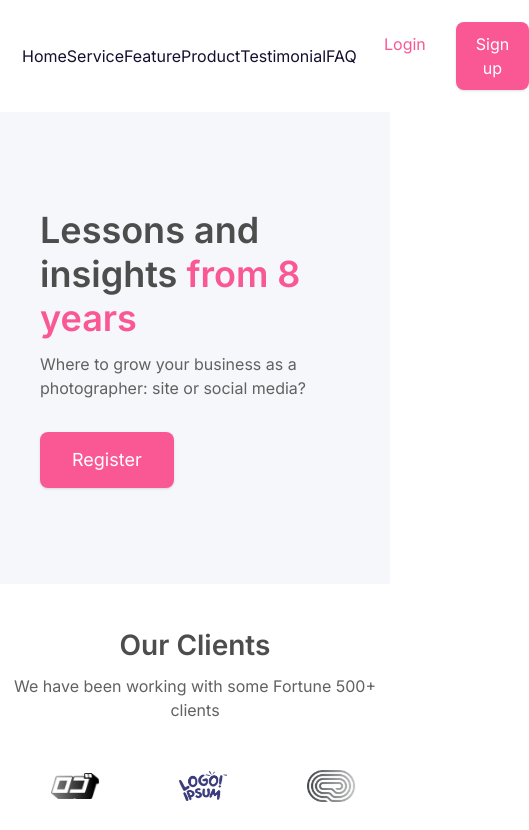
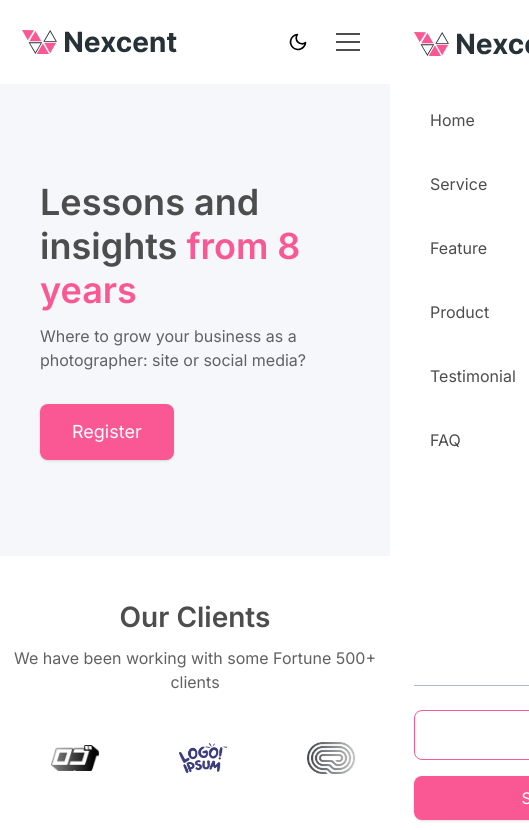
Before and after one commit to Yure7S/nexcent, a Next.js app: page / in a window 390 px wide. Shown: the top 830 px of the page, 529 px wide, since content can reach past the window. Built offline with nearby package versions, Linux system fonts and the light colour scheme.

Commit message:
feat: Responsividade do header e menu mobile

```diff
--- a/src/app/components/layout/Header.tsx
+++ b/src/app/components/layout/Header.tsx
@@ -1,25 +1,58 @@
 'use client';
 
-import { useState, useEffect } from 'react';
+import { useState, useEffect, useCallback } from 'react';
 import Image from 'next/image';
 import Link from 'next/link';
 import { Button } from '../ui/primary-buttom';
 import { ButtonSize } from '@/enums/buttom.enum';
 
+const DESKTOP_BREAKPOINT = 1080;
+const NAV_ITEMS = [
+  { label: 'Home', href: '/' },
+  { label: 'Service', href: '/' },
+  { label: 'Feature', href: '/' },
+  { label: 'Product', href: '/' },
+  { label: 'Testimonial', href: '/' },
+  { label: 'FAQ', href: '/' },
+];
+
 export function Header() {
   const [isDark, setIsDark] = useState(false);
+  const [isMobileMenuOpen, setIsMobileMenuOpen] = useState(false);
+  const [isDesktop, setIsDesktop] = useState(true);
 
+  // Detecção de tamanho de tela
+  useEffect(() => {
+    const checkScreenSize = () => {
+      const width = window.innerWidth;
+      setIsDesktop(width >= DESKTOP_BREAKPOINT);
+    };
+
+    checkScreenSize();
+
+    window.addEventListener('resize', checkScreenSize);
+
+    return () => window.removeEventListener('resize', checkScreenSize);
+  }, []);
+
+  // Fecha menu mobile apenas quando realmente muda para desktop
+  useEffect(() => {
+    if (isDesktop && isMobileMenuOpen) {
+      setIsMobileMenuOpen(false);
+    }
+  }, [isDesktop, isMobileMenuOpen]);
+
+  // Gerenciamento de tema
   useEffect(() => {
     const savedTheme = localStorage.getItem('theme');
     const systemPrefersDark = window.matchMedia('(prefers-color-scheme: dark)').matches;
+    const theme = savedTheme === 'dark' || (!savedTheme && systemPrefersDark);
 
-    const theme = savedTheme === 'dark' || (!savedTheme && systemPrefersDark);
     setIsDark(theme);
-
-    theme ? document.documentElement.classList.add('dark') : document.documentElement.classList.remove('dark')
+    theme ? document.documentElement.classList.add('dark') : document.documentElement.classList.remove('dark');
   }, []);
 
-  const toggleTheme = () => {
+  const toggleTheme = useCallback(() => {
     const newTheme = !isDark;
     setIsDark(newTheme);
 
@@ -30,11 +63,30 @@ export function Header() {
       document.documentElement.classList.remove('dark');
       localStorage.setItem('theme', 'light');
     }
+  }, [isDark]);
+
+  const toggleMobileMenu = useCallback(() => {
+    if (!isDesktop) {
+      setIsMobileMenuOpen(prev => !prev);
+    }
+  }, [isDesktop]);
+
+  const closeMobileMenu = useCallback(() => {
+    setIsMobileMenuOpen(false);
+  }, []);
+
+  useEffect(() => {
+    (isMobileMenuOpen && !isDesktop) ? document.body.style.overflow = 'hidden' : document.body.style.overflow = 'unset'
+
+    return () => {
+      document.body.style.overflow = 'unset';
     };
+  }, [isMobileMenuOpen, isDesktop]);
 
   return (
-    <header className=' text-black dark:text-black dark:bg-silver'>
+    <header className='text-black dark:text-black dark:bg-silver'>
       <div className="max-w-container mx-auto p-[22px] flex justify-between items-center">
+
         <Link href="/">
           <Image
             src={isDark ? "/svg/logo-white.svg" : "/svg/logo.svg"}
@@ -46,49 +98,37 @@ export function Header() {
           />
         </Link>
 
+        {isDesktop ? (
+          <>
             <nav className='w-full max-w-[640px]'>
               <ul className='flex justify-between w-full items-center'>
-            <li>
-              <Link className='hover:text-primary py-1.5' href="/">Home</Link>
+                {NAV_ITEMS.map((item) => (
+                  <li key={item.label}>
+                    <Link className='hover:text-primary py-1.5' href={item.href}>
+                      {item.label}
+                    </Link>
                   </li>
-            <li>
-              <Link className='hover:text-primary py-1.5' href="/">Service</Link>
-            </li>
-            <li>
-              <Link className='hover:text-primary py-1.5' href="/">Feature</Link>
-            </li>
-            <li>
-              <Link className='hover:text-primary py-1.5' href="/">Product</Link>
-            </li>
-            <li>
-              <Link className='hover:text-primary py-1.5' href="/">Testimonial</Link>
-            </li>
-            <li>
-              <Link className='hover:text-primary py-1.5' href="/">FAQ</Link>
-            </li>
+                ))}
 
-            {/* Botão de tema com ícones que mudam */}
                 <li>
                   <button
                     onClick={toggleTheme}
-                className="p-2 hover:cursor-pointer rounded-lg  dark:bg-silver text-d-grey dark:text-l-grey hover:bg-primary hover:text-white dark:hover:bg-primary dark:hover:text-white transition-all duration-200 group"
+                    className="p-2 hover:cursor-pointer rounded-lg dark:bg-silver text-d-grey dark:text-l-grey hover:bg-primary hover:text-white dark:hover:bg-primary dark:hover:text-white transition-all duration-200 group"
                     aria-label={isDark ? 'Mudar para tema claro' : 'Mudar para tema escuro'}
                   >
                     {isDark ? (
                       <Image
                         src="/svg/icons/light-theme-icon.svg"
                         alt="Icone do tema claro"
-                    width={120}
-                    height={24}
-                    className="h-6 w-auto"
+                        width={20}
+                        height={20}
                       />
                     ) : (
                       <Image
                         src="/svg/icons/dark-theme-icon.svg"
                         alt="Icone do tema escuro"
-                    width={120}
-                    height={24}
-                    className="h-6 w-auto"
+                        width={20}
+                        height={20}
                       />
                     )}
                   </button>
@@ -96,11 +136,117 @@ export function Header() {
               </ul>
             </nav>
 
+            {/* Botões Login/Signup */}
             <div className='flex gap-3.5'>
-          <Link className='text-primary px-4 py-2.5 text-base' href="/">Login</Link>
+              <Link className='text-primary px-4 py-2.5 text-base' href="/">
+                Login
+              </Link>
               <Button size={ButtonSize.MD}>Sign up</Button>
             </div>
+          </>
+        ) : (
+          /* Mobile Controls (até 1079px) */
+          <div className='flex items-center gap-3'>
+            <button
+              onClick={toggleTheme}
+              className="p-2 hover:cursor-pointer rounded-lg dark:bg-silver text-d-grey dark:text-l-grey hover:bg-primary hover:text-white dark:hover:bg-primary dark:hover:text-white transition-all duration-200 group"
+              aria-label={isDark ? 'Mudar para tema claro' : 'Mudar para tema escuro'}
+            >
+              {isDark ? (
+                <Image
+                  src="/svg/icons/light-theme-icon.svg"
+                  alt="Icone do tema claro"
+                  width={20}
+                  height={20}
+                />
+              ) : (
+                <Image
+                  src="/svg/icons/dark-theme-icon.svg"
+                  alt="Icone do tema escuro"
+                  width={20}
+                  height={20}
+                />
+              )}
+            </button>
+
+            {/* Botão Hamburguer */}
+            <button
+              onClick={toggleMobileMenu}
+              className="p-2 flex flex-col justify-center items-center w-10 h-10 rounded-lg hover:bg-silver dark:hover:bg-grey-blue transition-colors duration-200"
+              aria-label="Abrir menu"
+            >
+              <span className={`w-6 h-0.5 bg-d-grey dark:bg-l-grey transition-all duration-300 ${isMobileMenuOpen ? 'rotate-45 translate-y-1.5' : ''}`} />
+              <span className={`w-6 h-0.5 bg-d-grey dark:bg-l-grey transition-all duration-300 mt-1.5 ${isMobileMenuOpen ? 'opacity-0' : ''}`} />
+              <span className={`w-6 h-0.5 bg-d-grey dark:bg-l-grey transition-all duration-300 mt-1.5 ${isMobileMenuOpen ? '-rotate-45 -translate-y-1.5' : ''}`} />
+            </button>
           </div>
+        )}
+      </div>
+
+      {/* Menu Mobile Overlay */}
+      {isMobileMenuOpen && !isDesktop && (
+        <div
+          className="fixed inset-0 z-50 bg-black bg-opacity-50"
+          onClick={closeMobileMenu}
+        />
+      )}
+
+      {/* Menu Mobile Content */}
+      {!isDesktop && (
+        <div className={`fixed top-0 right-0 h-full w-80 bg-white dark:bg-silver z-50 transform transition-transform duration-300 ease-in-out ${isMobileMenuOpen ? 'translate-x-0' : 'translate-x-full'}`}>
+          <div className="p-6 h-full flex flex-col">
+            <div className="flex justify-between items-center mb-8">
+              <Link href="/" onClick={closeMobileMenu}>
+                <Image
+                  src={isDark ? "/svg/logo-white.svg" : "/svg/logo.svg"}
+                  alt="Nexcent"
+                  width={120}
+                  height={24}
+                  className="h-6 w-auto"
+                />
+              </Link>
+              <button
+                onClick={closeMobileMenu}
+                className="p-2 rounded-lg hover:bg-silver dark:hover:bg-grey-blue transition-colors"
+                aria-label="Fechar menu"
+              >
+                <svg className="w-6 h-6 text-d-grey dark:text-l-grey" fill="none" stroke="currentColor" viewBox="0 0 24 24">
+                  <path strokeLinecap="round" strokeLinejoin="round" strokeWidth={2} d="M6 18L18 6M6 6l12 12" />
+                </svg>
+              </button>
+            </div>
+
+            <nav className="flex-1">
+              <ul className="space-y-4">
+                {NAV_ITEMS.map((item) => (
+                  <li key={item.label}>
+                    <Link
+                      href={item.href}
+                      onClick={closeMobileMenu}
+                      className="block py-3 px-4 text-d-grey dark:text-l-grey hover:text-primary dark:hover:text-primary hover:bg-silver dark:hover:bg-grey-blue rounded-lg transition-all duration-200"
+                    >
+                      {item.label}
+                    </Link>
+                  </li>
+                ))}
+              </ul>
+            </nav>
+
+            <div className="border-t border-grey-blue dark:border-l-grey pt-6 space-y-4">
+              <Link
+                href="/"
+                onClick={closeMobileMenu}
+                className="block text-center text-primary py-3 px-4 border border-primary rounded-lg hover:bg-primary hover:text-white transition-all duration-200"
+              >
+                Login
+              </Link>
+              <Button size={ButtonSize.MD} className="w-full justify-center" onClick={closeMobileMenu}>
+                Sign up
+              </Button>
+            </div>
+          </div>
+        </div>
+      )}
     </header>
   );
 }
```
Lines whose indentation alone changed are shown as unchanged.
